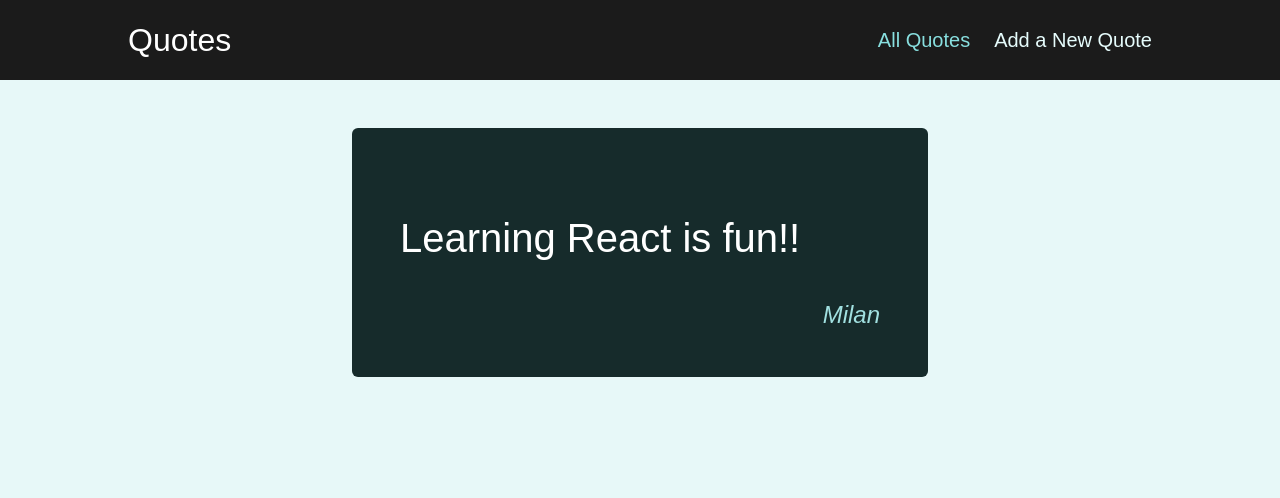
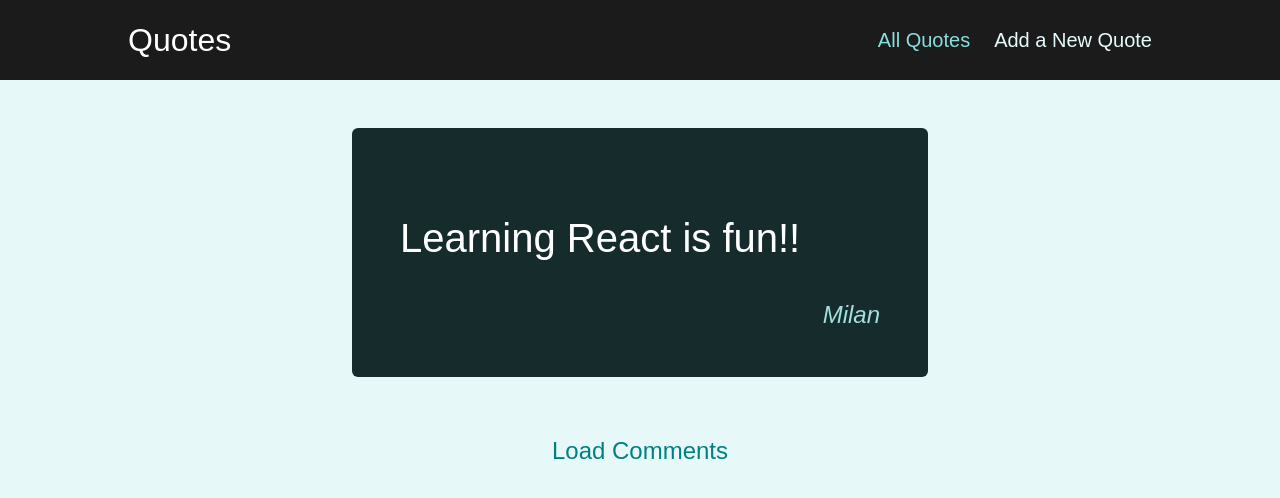
Before and after one commit to Milan-960/Quote-App, a React (Create React App) app: page /quotes/m1 in a window 1280 px wide. Shown: the top 498 px of the page. Built offline with nearby package versions, Linux system fonts and the light colour scheme.

Commit message:
Comment_URL_ADDED

```diff
--- a/src/components/comments/Comments.js
+++ b/src/components/comments/Comments.js
@@ -19,7 +19,7 @@ const Comments = () => {
         </button>
       )}
       {isAddingComment && <NewCommentForm />}
-      <p>👆🏻 we whould like to received comments from you ☝🏻</p>
+      <p>👆🏻 I whould like to received comments from you ☝🏻</p>
     </section>
   );
 };
--- a/src/components/quotes/QuoteForm.js
+++ b/src/components/quotes/QuoteForm.js
@@ -33,6 +33,7 @@ const QuoteForm = (props) => {
   return (
     <Fragment>
       <Prompt
+        className="lodo"
         when={isEntering}
         message={(location) => "Are you sure you want to leave?"}
       />
--- a/src/components/quotes/QuoteItem.js
+++ b/src/components/quotes/QuoteItem.js
@@ -10,7 +10,7 @@ const QuoteItem = (props) => {
         </blockquote>
         <figcaption>{props.author}</figcaption>
       </figure>
-      <Link className="btn" to={`/quotes/${props.id}/comments`}>
+      <Link className="btn" to={`/quotes/${props.id}`}>
         View Quote
       </Link>
     </li>
--- a/src/index.css
+++ b/src/index.css
@@ -47,6 +47,7 @@ body {
   text-decoration: none;
   padding: 0.75rem 1.5rem;
   border-radius: 4px;
+  font-size: x-large;
 }
 
 .btn--flat:hover,
--- a/src/pages/QuoteDetail.js
+++ b/src/pages/QuoteDetail.js
@@ -1,5 +1,5 @@
 import { Fragment } from "react";
-import { useParams, Route } from "react-router-dom";
+import { useParams, Route, Link } from "react-router-dom";
 import HighlightedQuote from "../components/quotes/HighlightedQuote";
 import Comments from "../components/comments/Comments";
 
@@ -19,6 +19,16 @@ const QuoteDetail = () => {
   return (
     <Fragment>
       <HighlightedQuote text={quote.text} author={quote.author} />
+      <Route path={`/quotes/${params.quoteList}`} exact>
+        <div className="centered">
+          <Link
+            className="btn--flat"
+            to={`/quotes/${params.quoteList}/comments`}
+          >
+            Load Comments
+          </Link>
+        </div>
+      </Route>
       <Route path={`/quotes/${params.quoteList}/comments`}>
         <Comments />
       </Route>
```
Also changed, not shown: 1 other file (tests, documents, lock files or other folders).
